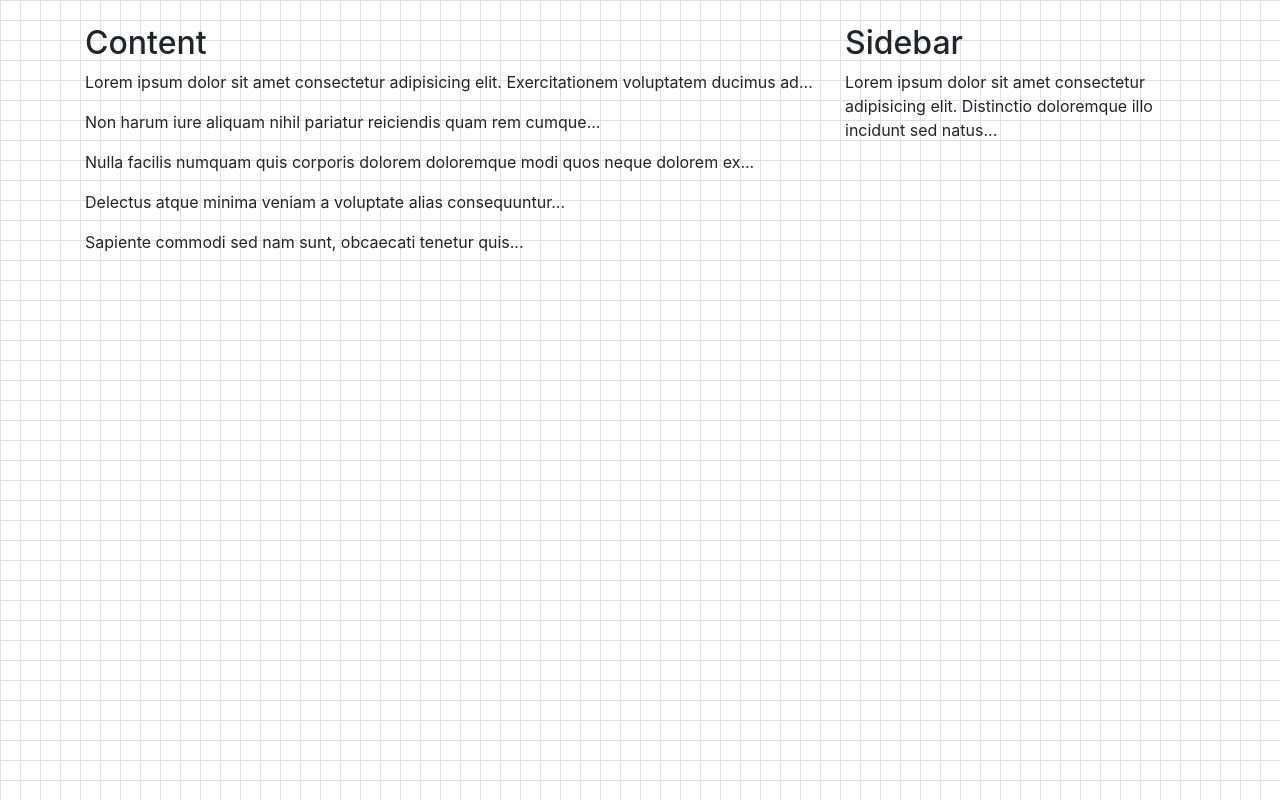
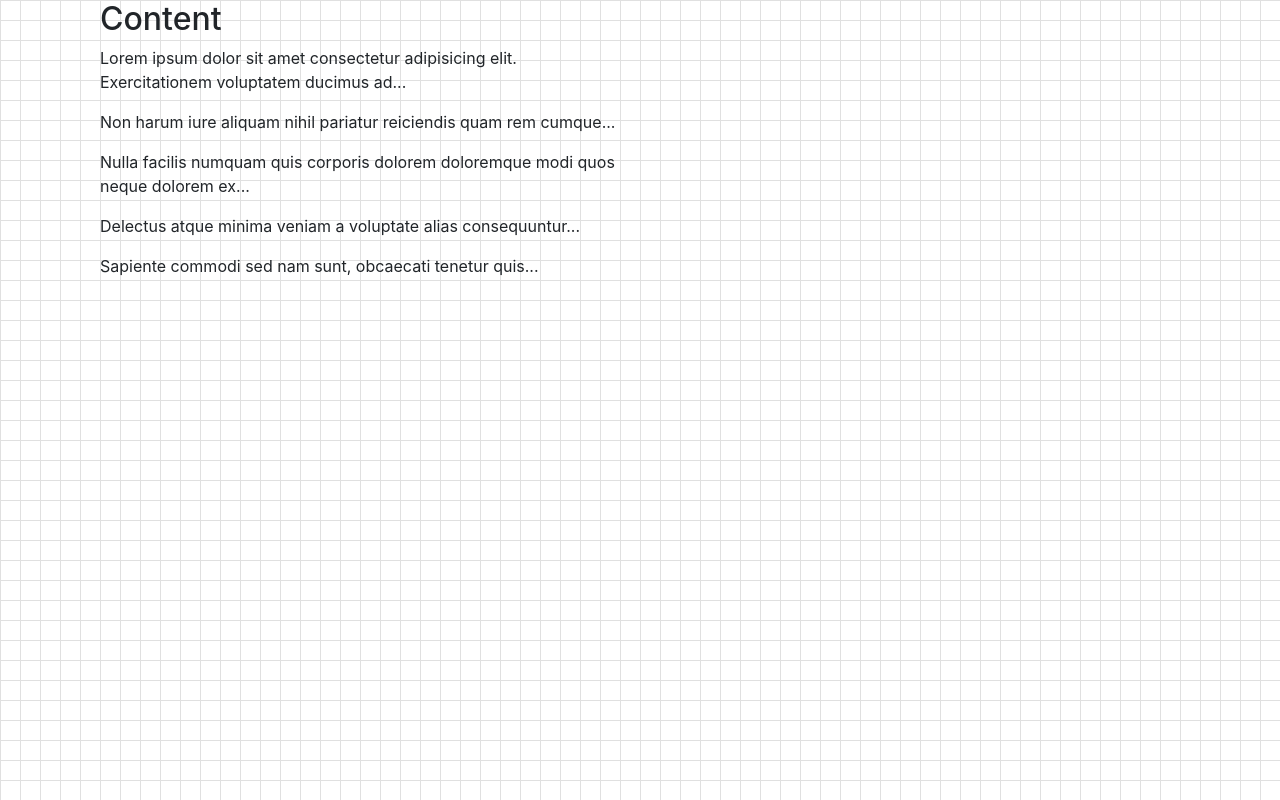
Before and after one commit to Devxshsshdg/Belajar_Boostrap4, a plain HTML site: page index.html in a window 1280 px wide. Drawn offline with Linux system fonts and the light colour scheme.

Commit message:
resvonsive grid

```diff
--- a/index.html
+++ b/index.html
@@ -18,11 +18,11 @@
 <body>
 
   <!-- Semua isi halaman harus di dalam body -->
-  <div class="container mt-4">
-    <div class="row">
+  <div class="container">
+    <div class="row-justify-content-center">
 
       <!-- Konten utama di kiri -->
-      <div class="col-md-8">
+      <div class="col-md-6">
         <h2>Content</h2>
         <p>Lorem ipsum dolor sit amet consectetur adipisicing elit. Exercitationem voluptatem ducimus ad...</p>
         <p>Non harum iure aliquam nihil pariatur reiciendis quam rem cumque...</p>
@@ -31,11 +31,7 @@
         <p>Sapiente commodi sed nam sunt, obcaecati tenetur quis...</p>
       </div>
 
-      <!-- Sidebar di kanan -->
-      <div class="col-md-4">
-        <h2>Sidebar</h2>
-        <p>Lorem ipsum dolor sit amet consectetur adipisicing elit. Distinctio doloremque illo incidunt sed natus...</p>
-      </div>
+
 
     </div>
   </div>
```
Also changed, not shown: screenshoot🐾/responsive desain grid.png (added).
